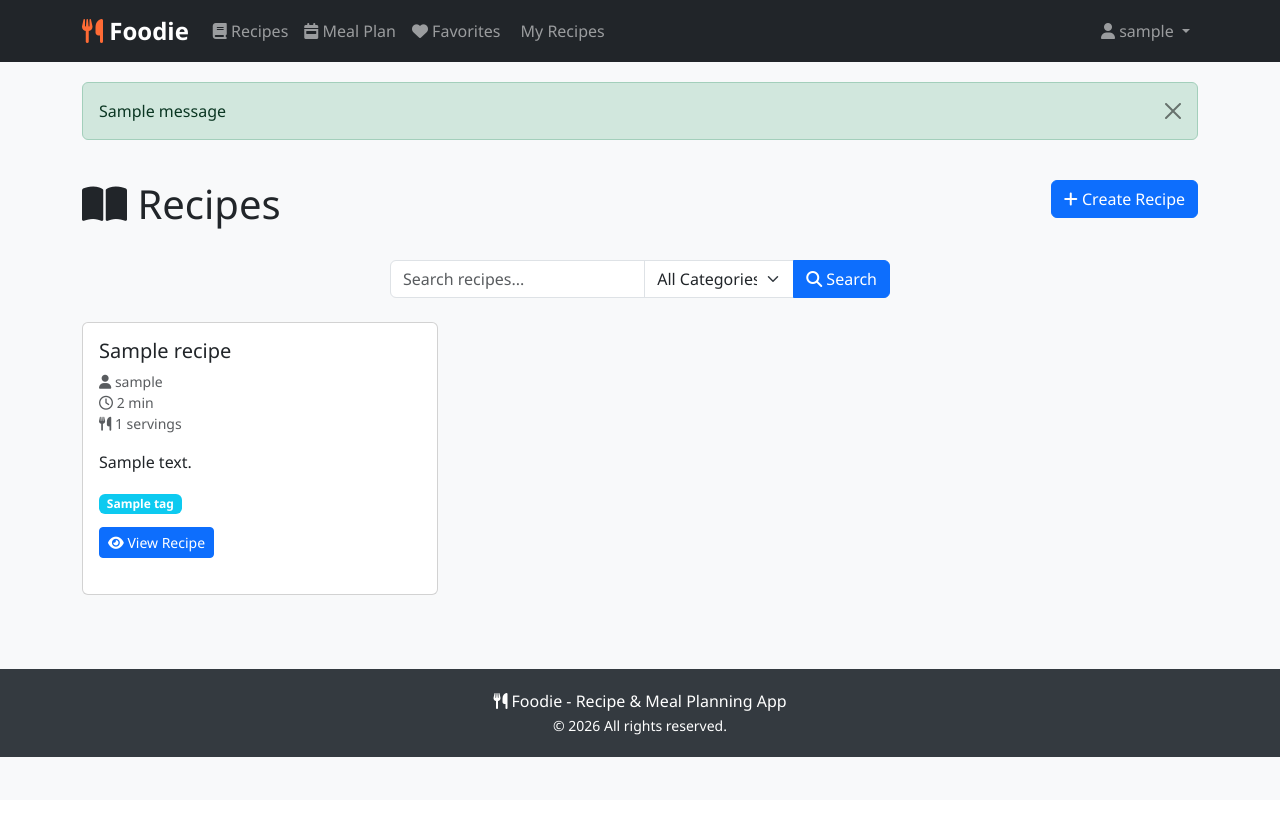
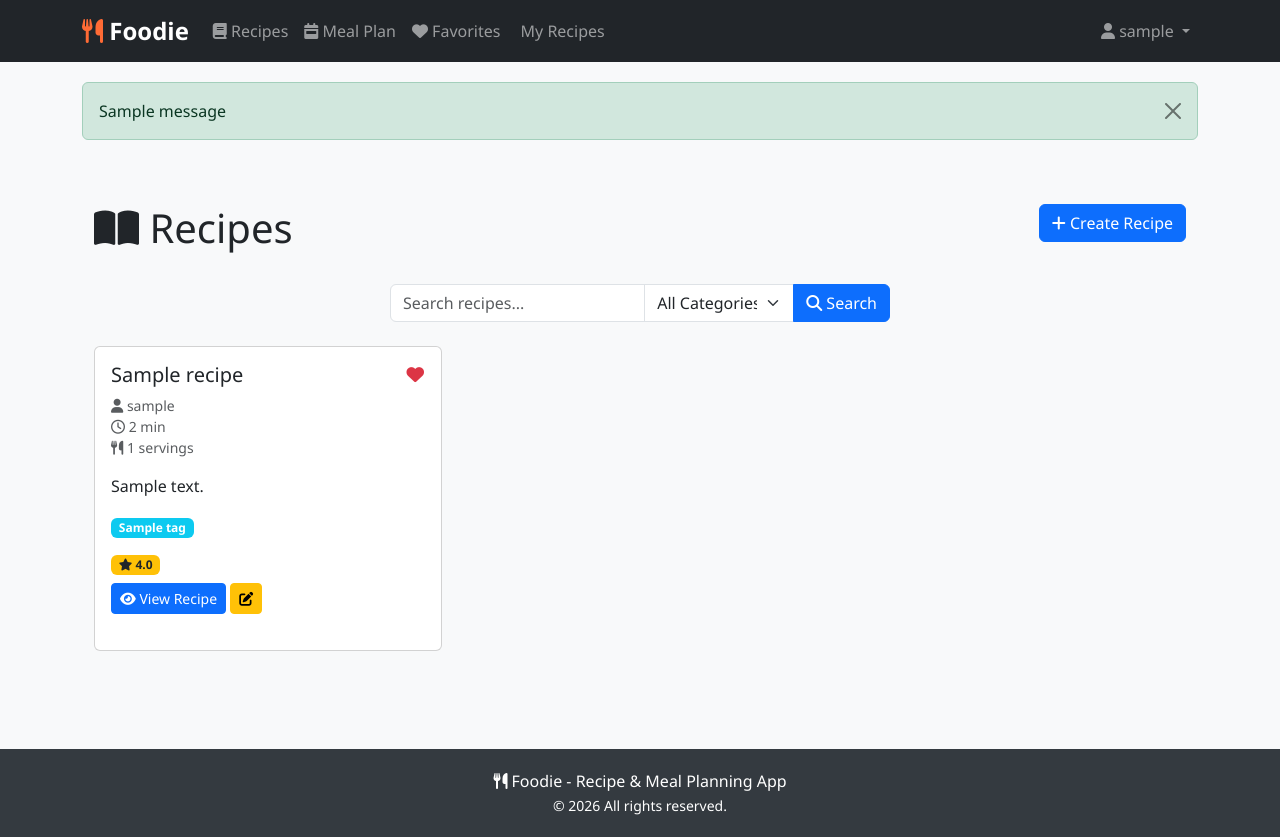
Before and after one commit to SabaShagidzeMain/foodie, a Django app: page / in a window 1280 px wide. Before the commit the page ends 757 px from the top, so only its background shows below. Run offline with Django 5.2, Linux system fonts and the light colour scheme; a user stored in the database is signed in; tables that the repository leaves empty hold one stand-in row (values such as "Sample post"); one stand-in notice (Sample message) is shown.

Commit message:
feat: favourites

```diff
--- a/apps/recipes/templatetags/mealplan_filters.py
+++ b/apps/recipes/templatetags/mealplan_filters.py
@@ -4,9 +4,12 @@ register = template.Library()
 
 @register.filter
 def get_item(dictionary, key):
-    """Get an item from a dictionary"""
+    """Get an item from a dictionary or check if recipe is favorited"""
     if dictionary is None:
-        return {}
+        return False
+    if hasattr(dictionary, 'favorited_by'):
+        # If it's a recipe, check if user has favorited it
+        return dictionary.favorited_by.filter(user=key).exists()
     return dictionary.get(key, {})
 
 @register.filter
--- a/apps/recipes/views.py
+++ b/apps/recipes/views.py
@@ -174,6 +174,10 @@ class FavoriteToggleView(LoginRequiredMixin, DetailView):
         else:
             messages.info(request, f'Removed "{recipe.title}" from favorites.')
 
+        # Check where the request came from
+        next_url = request.GET.get('next', None)
+        if next_url:
+            return redirect(next_url)
         return redirect('recipes:recipe_detail', pk=recipe.id)
 
 
--- a/templates/base.html
+++ b/templates/base.html
@@ -11,10 +11,25 @@
     <link rel="stylesheet" href="https://cdnjs.cloudflare.com/ajax/libs/font-awesome/6.4.0/css/all.min.css">
 
     <style>
+        /* Make html and body take full height */
+        html, body {
+            height: 100%;
+            margin: 0;
+        }
+
         body {
+            display: flex;
+            flex-direction: column;
             background-color: #f8f9fa;
             font-family: 'Segoe UI', Tahoma, Geneva, Verdana, sans-serif;
+            min-height: 100vh;
         }
+
+        /* Main content should grow to fill space */
+        main {
+            flex: 1 0 auto;
+        }
+
         .navbar-brand {
             font-weight: bold;
             font-size: 1.5rem;
@@ -30,12 +45,17 @@
             transform: translateY(-5px);
             box-shadow: 0 10px 20px rgba(0,0,0,0.1);
         }
+
+        /* Footer stays at bottom */
         .footer {
+            flex-shrink: 0;
             background-color: #343a40;
             color: white;
             padding: 20px 0;
             margin-top: 50px;
+            width: 100%;
         }
+
         .rating-stars {
             color: #ffc107;
         }
@@ -143,7 +163,7 @@
     </div>
 
     <!-- Main Content -->
-    <main>
+    <main class="container py-4">
         {% block content %}
         {% endblock %}
     </main>
--- a/templates/recipes/recipe_list.html
+++ b/templates/recipes/recipe_list.html
@@ -1,4 +1,5 @@
 {% extends 'base.html' %}
+{% load mealplan_filters %}
 
 {% block title %}Recipes - Foodie{% endblock %}
 
@@ -47,8 +48,19 @@
         <div class="col-md-4">
             <div class="card recipe-card h-100">
                 <div class="card-body">
-                    <h5 class="card-title">{{ recipe.title }}</h5>
-                    <p class="card-text text-muted small">
+                    <div class="d-flex justify-content-between align-items-start">
+                        <h5 class="card-title mb-0">{{ recipe.title }}</h5>
+                        {% if user.is_authenticated %}
+                        <a href="{% url 'recipes:toggle_favorite' recipe.id %}" class="btn btn-sm btn-link text-decoration-none p-0" title="Toggle favorite">
+                            {% if recipe|get_item:user %}
+                            <i class="fas fa-heart text-danger fa-lg"></i>
+                            {% else %}
+                            <i class="far fa-heart text-muted fa-lg"></i>
+                            {% endif %}
+                        </a>
+                        {% endif %}
+                    </div>
+                    <p class="card-text text-muted small mt-2">
                         <i class="fas fa-user"></i> {{ recipe.user.username }}
                         <br>
                         <i class="far fa-clock"></i> {{ recipe.prep_time|add:recipe.cook_time }} min
@@ -63,9 +75,27 @@
                         {% endfor %}
                     </div>
 
-                    <a href="{% url 'recipes:recipe_detail' recipe.id %}" class="btn btn-primary btn-sm">
-                        <i class="fas fa-eye"></i> View Recipe
-                    </a>
+                    <div class="mt-2">
+                        {% if not recipe.is_public %}
+                        <span class="badge bg-secondary"><i class="fas fa-lock"></i> Private</span>
+                        {% endif %}
+                        {% if recipe.rating > 0 %}
+                        <span class="badge bg-warning text-dark">
+                            <i class="fas fa-star"></i> {{ recipe.rating|floatformat:1 }}
+                        </span>
+                        {% endif %}
+                    </div>
+
+                    <div class="mt-2">
+                        <a href="{% url 'recipes:recipe_detail' recipe.id %}" class="btn btn-primary btn-sm">
+                            <i class="fas fa-eye"></i> View Recipe
+                        </a>
+                        {% if user.is_authenticated and recipe.user == user %}
+                        <a href="{% url 'recipes:recipe_update' recipe.id %}" class="btn btn-warning btn-sm">
+                            <i class="fas fa-edit"></i>
+                        </a>
+                        {% endif %}
+                    </div>
                 </div>
             </div>
         </div>
@@ -73,6 +103,9 @@
         <div class="col-12">
             <div class="alert alert-info">
                 <i class="fas fa-info-circle"></i> No recipes found.
+                {% if user.is_authenticated %}
+                <a href="{% url 'recipes:recipe_create' %}">Create your first recipe!</a>
+                {% endif %}
             </div>
         </div>
         {% endfor %}
@@ -84,12 +117,12 @@
         <ul class="pagination justify-content-center">
             {% if page_obj.has_previous %}
             <li class="page-item">
-                <a class="page-link" href="?page=1{% if search_query %}&search={{ search_query }}{% endif %}">
+                <a class="page-link" href="?page=1{% if search_query %}&search={{ search_query }}{% endif %}{% if category %}&category={{ category }}{% endif %}">
                     <i class="fas fa-angle-double-left"></i>
                 </a>
             </li>
             <li class="page-item">
-                <a class="page-link" href="?page={{ page_obj.previous_page_number }}{% if search_query %}&search={{ search_query }}{% endif %}">
+                <a class="page-link" href="?page={{ page_obj.previous_page_number }}{% if search_query %}&search={{ search_query }}{% endif %}{% if category %}&category={{ category }}{% endif %}">
                     <i class="fas fa-angle-left"></i>
                 </a>
             </li>
@@ -101,12 +134,12 @@
 
             {% if page_obj.has_next %}
             <li class="page-item">
-                <a class="page-link" href="?page={{ page_obj.next_page_number }}{% if search_query %}&search={{ search_query }}{% endif %}">
+                <a class="page-link" href="?page={{ page_obj.next_page_number }}{% if search_query %}&search={{ search_query }}{% endif %}{% if category %}&category={{ category }}{% endif %}">
                     <i class="fas fa-angle-right"></i>
                 </a>
             </li>
             <li class="page-item">
-                <a class="page-link" href="?page={{ page_obj.paginator.num_pages }}{% if search_query %}&search={{ search_query }}{% endif %}">
+                <a class="page-link" href="?page={{ page_obj.paginator.num_pages }}{% if search_query %}&search={{ search_query }}{% endif %}{% if category %}&category={{ category }}{% endif %}">
                     <i class="fas fa-angle-double-right"></i>
                 </a>
             </li>
```
